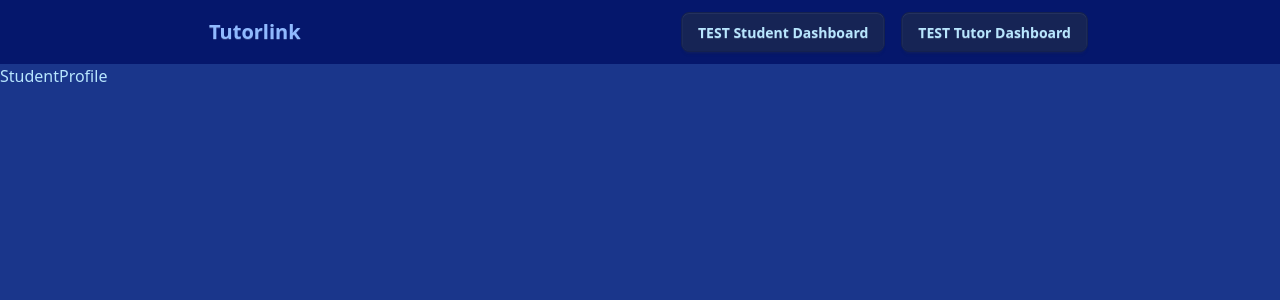
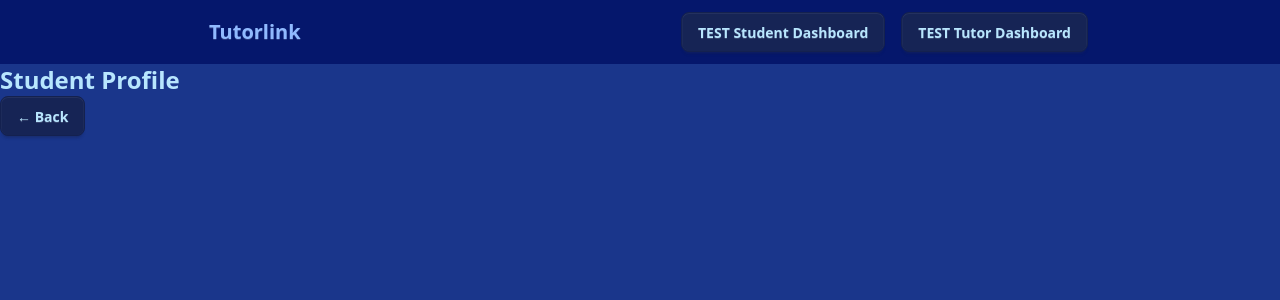
Before and after one commit to domkoekie/tutorlink, a React (Vite) app: page /student-profile in a window 1280 px wide. Shown: the top 300 px of the page. Built offline with nearby package versions, Linux system fonts and the light colour scheme.

Commit message:
Back button

```diff
--- a/index.html
+++ b/index.html
@@ -4,7 +4,7 @@
     <meta charset="UTF-8" />
     <link rel="icon" type="image/svg+xml" href="/vite.svg" />
     <meta name="viewport" content="width=device-width, initial-scale=1.0" />
-    <title>TutorLink</title>
+    <title>TEST</title>
   </head>
   <body>
     <div id="root"></div>
--- /dev/null
+++ b/src/components/PreviousPage.jsx
@@ -0,0 +1,25 @@
+import React from "react";
+import { useNavigate } from "react-router-dom";
+
+const PreviousPage = ({ className = "" }) => {
+  const navigate = useNavigate();
+
+  const handleClick = () => {
+    if (window.history.state && window.history.state.idx > 0) {
+      navigate(-1);
+    } else {
+      navigate("/");
+    }
+  };
+
+  return (
+    <button
+      className={`btn btn-secondary-ghost ${className}`}
+      onClick={handleClick}
+    >
+      ← Back
+    </button>
+  );
+};
+
+export default PreviousPage;
--- a/src/pages/student/StudentProfile.jsx
+++ b/src/pages/student/StudentProfile.jsx
@@ -1,12 +1,13 @@
 import React from "react";
+import PreviousPage from "../../components/PreviousPage";
 
 const StudentProfile = () => {
-
-    return (
-        <div>
-            <p>StudentProfile</p>
-        </div>
-    );
+  return (
+    <div>
+      <h1 className="text-2xl font-bold">Student Profile</h1>
+      <PreviousPage />
+    </div>
+  );
 };
 
 export default StudentProfile;
```
